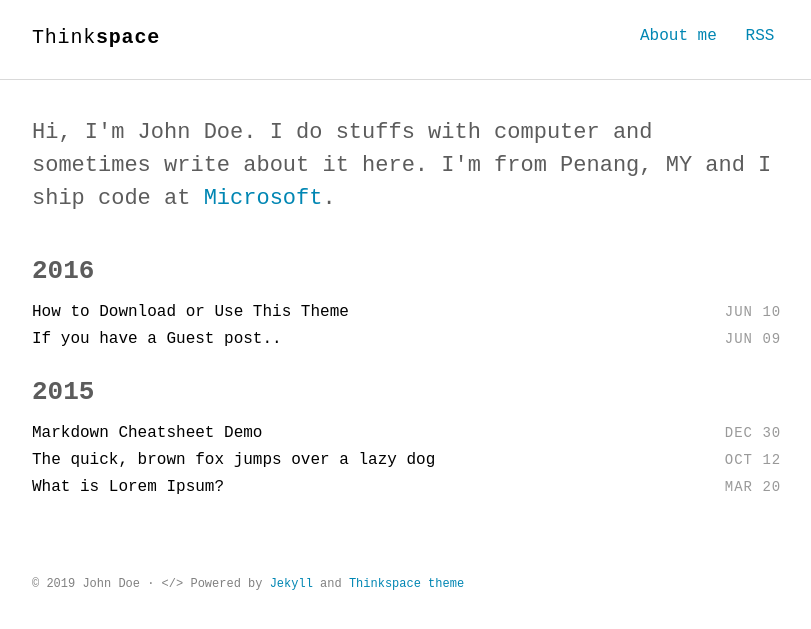
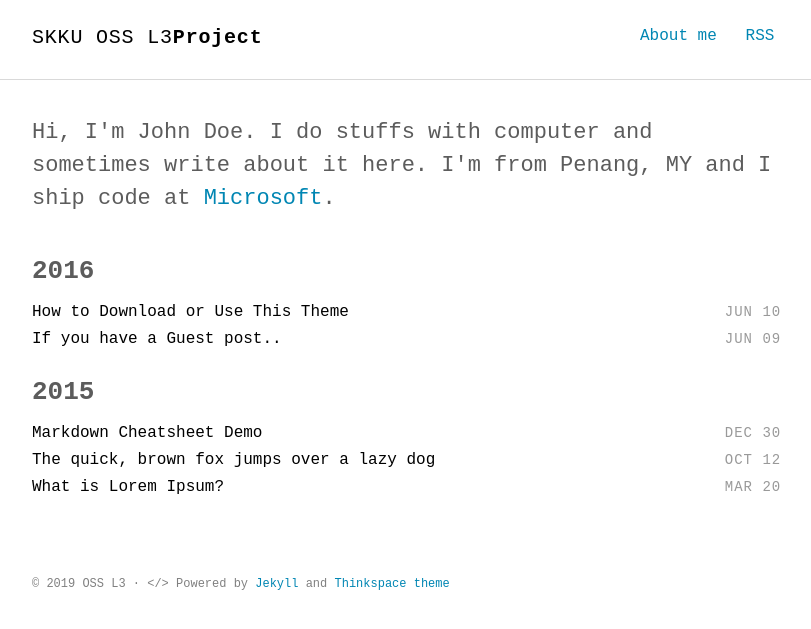
Before and after one commit to 19-1-skku-oss/2019-1-OSS-L3, a Jekyll site: the page built from index.html, in a window 1280 px wide. Shown: the top 629 px of the page, without its empty margins (232-1043 px from the left). Built offline with Jekyll 4.4.1, drawn with Linux system fonts in a browser that asks for light colours; some web fonts are replaced.

Commit message:
[Edit] 설정 수정

```diff
--- a/_config.yml
+++ b/_config.yml
@@ -1,9 +1,9 @@
 # Site settings
-title_left    : "Think"
-title_right   : "space" # default: ""
-description   : "Minimalist Jekyll theme for technical writing blog."
+title_left    : "SKKU OSS L3"
+title_right   : "Project"
+description   : "성균관대학교 오픈소스 소프트웨어 실습 프로젝트 페이지"
 keywords      : "Jekyll, theme, free, download, SEO, blog, web, minimalist, thinkspace"
-url           : https://heiswayi.github.io/thinkspace # site url
+url           : https://19-1-skku-oss.github.io/2019-1-OSS-L3/ # site url
 baseurl       : "" # apply repo name like "/myproject" if used under gh-pages branch, else (under master branch) just leave empty/blank
 cover         : "" # image uri like logo/cover image for site seo
 
@@ -28,7 +28,7 @@ sass:
 
 # Author settings
 author:
-  name     : "John Doe"
+  name     : "OSS L3"
 
 plugins:
   - jekyll-sitemap
```
